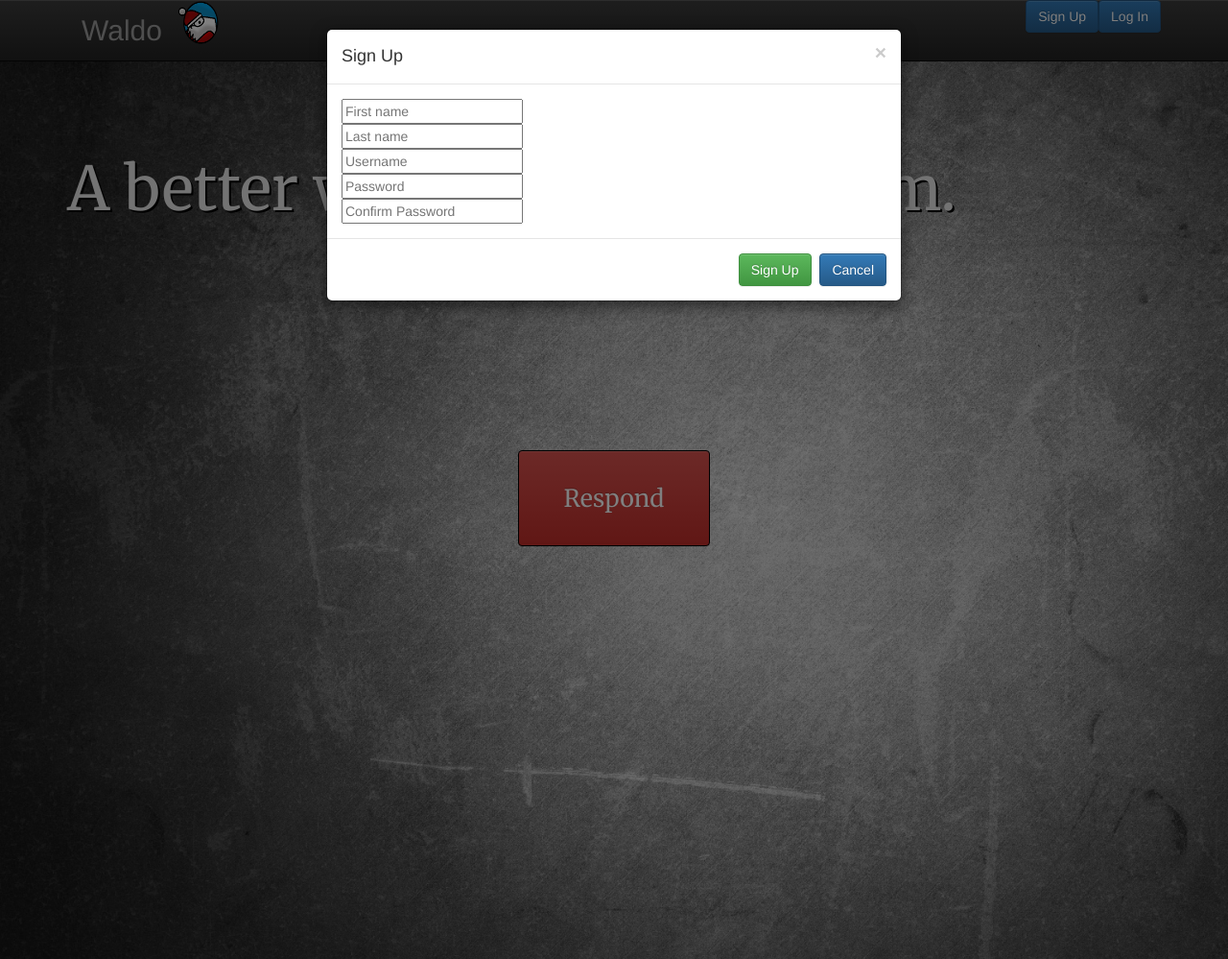
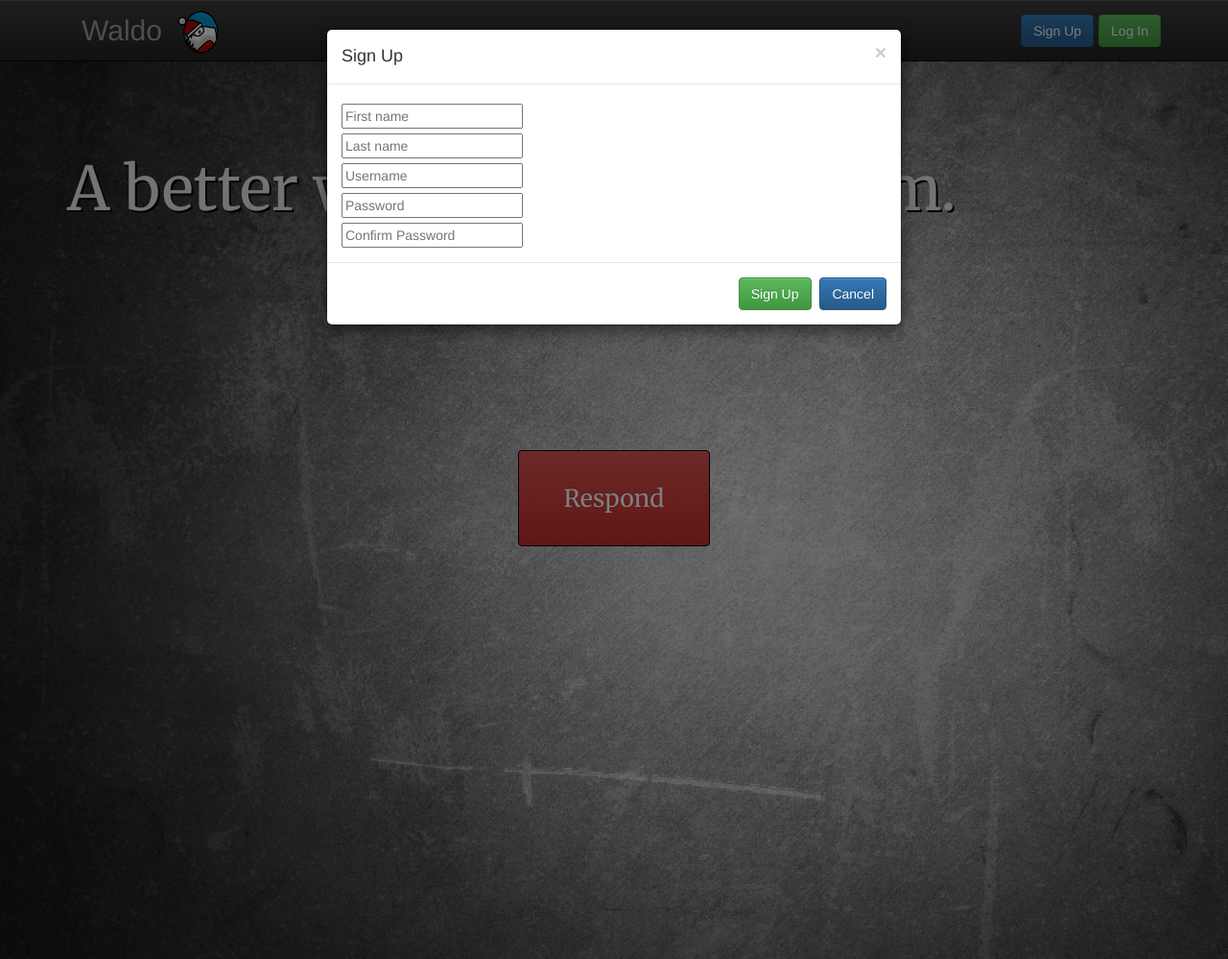
Before and after one commit to austin-may/RideShareApp, a PHP site: page /RideShareApp/Home.html in a window 1280 px wide, after a click on "Sign Up". Shown: the top 999 px of the page at 96% size. Run offline with PHP 8.4, Linux system fonts and the light colour scheme; some libraries are stand-ins or nearby versions.

Commit message:
Pleaaase.

```diff
--- a/Home.html
+++ b/Home.html
@@ -33,11 +33,11 @@
 						<span class="icon-bar"></span>
 					</button>
 					<img src = "WaldoLogo.png" id = "logo">
-					<h2 class="navbar-text">Waldo</h2> <!--Change to logo-->
+					<h2 class="navbar-text" id="appname">Waldo</h2> <!--Change to logo-->
 				</div>
 				<div class="collapse navbar-collapse" id="example">
-					<button type="button" class="btn btn-primary pull-right" data-toggle="modal" data-target="#modal-2">Log In</button>
-					<button type="button" class="btn btn-primary pull-right" data-toggle="modal" data-target="#modal-1">Sign Up</button>
+					<button type="button"  id = "btn-primary" class="btn btn-success pull-right" data-toggle="modal" data-target="#modal-2">Log In</button>
+					<button type="button"  id = "btn-primary" class="btn btn-primary pull-right" data-toggle="modal" data-target="#modal-1">Sign Up</button>
 
 				</div>
 			</div>
@@ -70,11 +70,11 @@
       </div>
       <div class="modal-body">
         <form action="SignUp.php" method="post">
-					<input type = "text" name="firstname" placeholder="First name"></input><br>
-					<input type = "text" name="lastname" placeholder="Last name"></input><br>
-										<input type = "text" name="username" placeholder="Username"></input><br>
-										<input type = "password" name="password" placeholder="Password"></input><br>
-										<input type = "password" name="confirmpassword" placeholder="Confirm Password"></input><br>
+					<input type = "text" name="firstname" id="textbox" placeholder="First name"></input><br>
+					<input type = "text" name="lastname" id="textbox" placeholder="Last name"></input><br>
+										<input type = "text" name="username" id="textbox" placeholder="Username"></input><br>
+										<input type = "password" name="password" id="textbox" placeholder="Password"></input><br>
+										<input type = "password" name="confirmpassword" id="textbox" placeholder="Confirm Password"></input><br>
 	   </div>
       <div class="modal-footer">
       	<input type="submit" class="btn btn-success" name="submit" value="Sign Up"></input>
@@ -97,8 +97,8 @@
       </div>
       <div class="modal-body">
         <form action="Login.php" method="post">
-					<input type = "text" name="username" placeholder="Username"></input><br>
-					<input type = "password" name="password" placeholder="Password"></input><br>
+					<input type = "text" name="username" id="textbox" placeholder="Username"></input><br>
+					<input type = "password" name="password"  id="textbox" placeholder="Password"></input><br>
 	   </div>
       <div class="modal-footer">
       	<input type="submit" class="btn btn-success" name="submit" value="Log In"></input>
--- a/stylesheets/stylesheet.css
+++ b/stylesheets/stylesheet.css
@@ -23,6 +23,18 @@
   height: 40px;
   margin-top: 15%;
 }
+#riderformat{
+	background-color: blue;
+	color: white;
+}
+#driverfound{
+  width: 100%;
+  height: 40px;
+  margin-top: 5px;
+  color: red;
+  text-align: center;
+  font-size: 20px;
+}
 
 .jumbotron{
   background-image: url("../grayscale.jpg");
@@ -44,6 +56,7 @@ h1{
 #logo{
   height: 50px;
   width: 50px;
+  margin-top: 10px;
 }
 
 #welcome{
@@ -56,3 +69,11 @@ h1{
 #btn-center{
   text-align: center;
 }
+
+#btn-primary{
+	margin-left:5px !important;
+	margin-top: 15px;
+}
+#textbox{
+	margin-top: 5px;
+}
```
